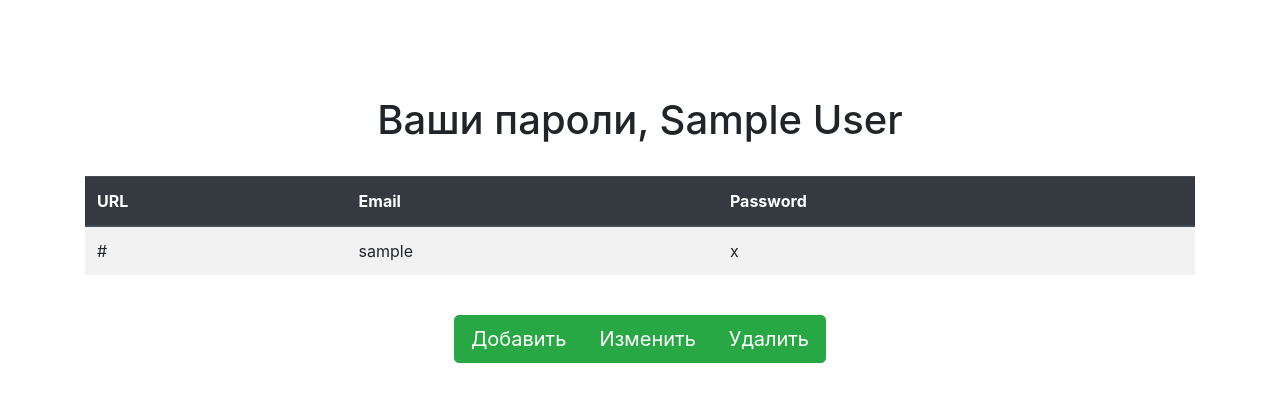
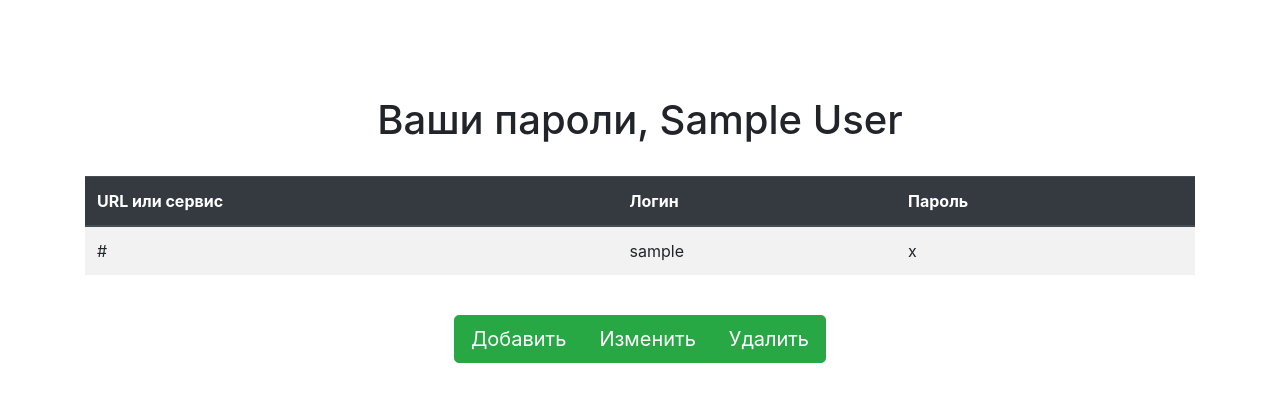
Before and after one commit to Nezell4ik/WEB-password-manger-, a Flask app: page /manager in a window 1280 px wide. Shown: the part 56-458 px from the top of the page. Run offline with Flask 2, Linux system fonts and the light colour scheme; a user stored in the database is signed in; tables that the repository leaves empty hold one stand-in row (values such as "Sample post"); some libraries are stand-ins or nearby versions.

Commit message:
Небольшие коррективы. Почти финал.

```diff
--- a/templates/manager.html
+++ b/templates/manager.html
@@ -9,9 +9,9 @@
         <table class="table table-striped">
             <thead class="thead-dark">
             <tr>
-                <th scope="col">URL</th>
-                <th scope="col">Email</th>
-                <th scope="col">Password</th>
+                <th scope="col">URL или сервис</th>
+                <th scope="col">Логин</th>
+                <th scope="col">Пароль</th>
             </tr>
             </thead>
             {% for item in passwords %}
```
